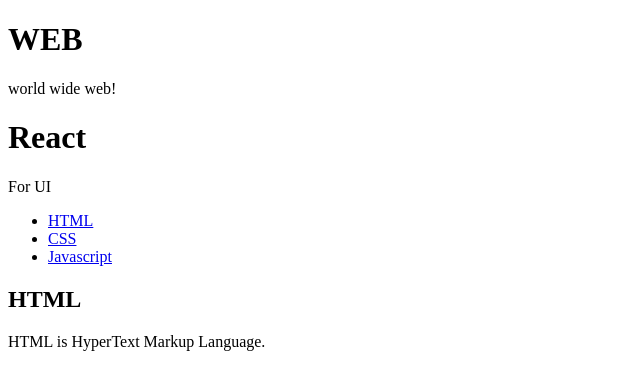
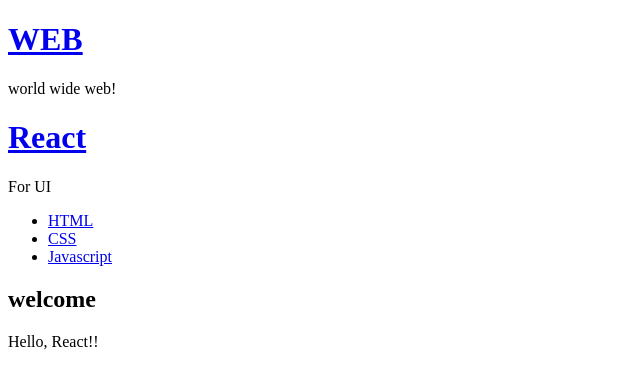
Before and after one commit to anjelra/react_practice, a React (Create React App) app: page / in a window 1280 px wide. Shown: the top 390 px of the page, without its empty margins (0-640 px from the left). Built offline with nearby package versions, Linux system fonts and the light colour scheme.

Commit message:
props와 state값의 연관성

```diff
--- a/src/App.js
+++ b/src/App.js
@@ -50,6 +50,8 @@
     // 파생 클래스에서 super() 함수가 먼저 호출되어야 this 키워드를 사용할 수 있습니다. 그렇지 않을 경우 참조오류가 발생합니다.
     super(props);
     this.state = {
+      mode: 'welcome',
+      welcome: {title: 'welcome', desc: 'Hello, React!!'},
       subject: {title: 'WEB', sub: 'world wide web!'},
       contents: [
         {id: 1, title: 'HTML', desc:'HTML is HyperText Markup Language.'},
@@ -58,7 +60,21 @@
       ]
     };  // state 값 초기화
   }
+
+  // react는 state값이 바뀌면 해당 state를 사용하는 component의 render() 부분이 다시 호출됨.
+  // render() 함수가 다시 호출되므로 따라서 render() 함수 하위에 있는 컴포넌트들도 render() 함수가 있기 때문에
+  // 화면이 다시 그려짐.
+  // 그 말은 즉슨, props 나 state값이 바뀌면 화면이 다시 그려짐.
   render() {
+    console.log('App render');
+    var _title, _desc = null;
+    if (this.state.mode === 'welcome') {
+      _title = this.state.welcome.title;
+      _desc = this.state.welcome.desc;
+    } else if (this.state.mode === 'read') {
+      _title = this.state.contents[0].title;
+      _desc = this.state.contents[0].desc;
+    }
     return (
       <div className="App">
         <Subject
@@ -67,7 +83,7 @@
         </Subject>
         <Subject title="React" sub="For UI"></Subject>
         <TOC data={this.state.contents}></TOC>
-        <Content title="HTML" desc="HTML is HyperText Markup Language."></Content>
+        <Content title={_title} desc={_desc}></Content>
       </div>
     );
   };
--- a/src/components/Content.js
+++ b/src/components/Content.js
@@ -3,6 +3,7 @@
 
 class Content extends Component {
     render() {
+        console.log('Content render');
         return (
         <article>
             <h2>{this.props.title}</h2>
--- a/src/components/Subject.js
+++ b/src/components/Subject.js
@@ -10,7 +10,7 @@
     render() {
       return (
         <header>
-              <h1>{this.props.title}</h1>
+              <h1><a href="/">{this.props.title}</a></h1>
               {this.props.sub}
           </header>
       );
```
